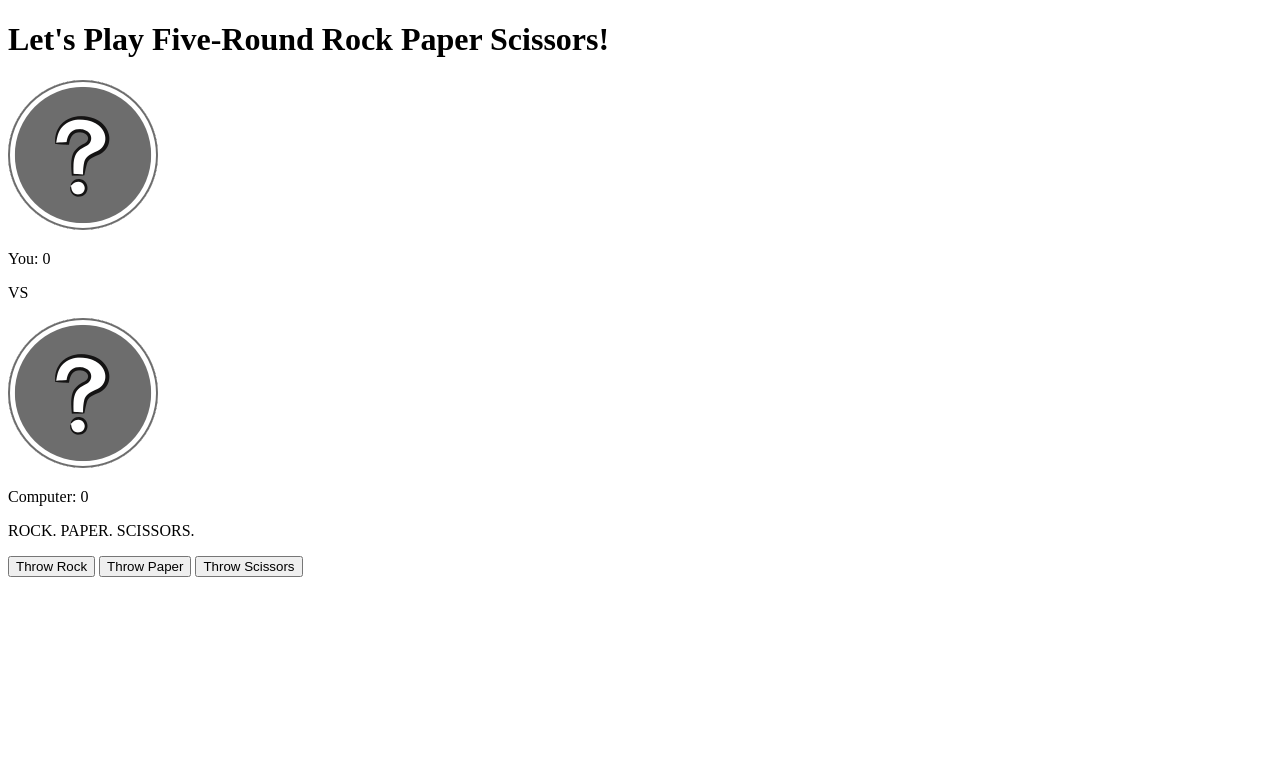
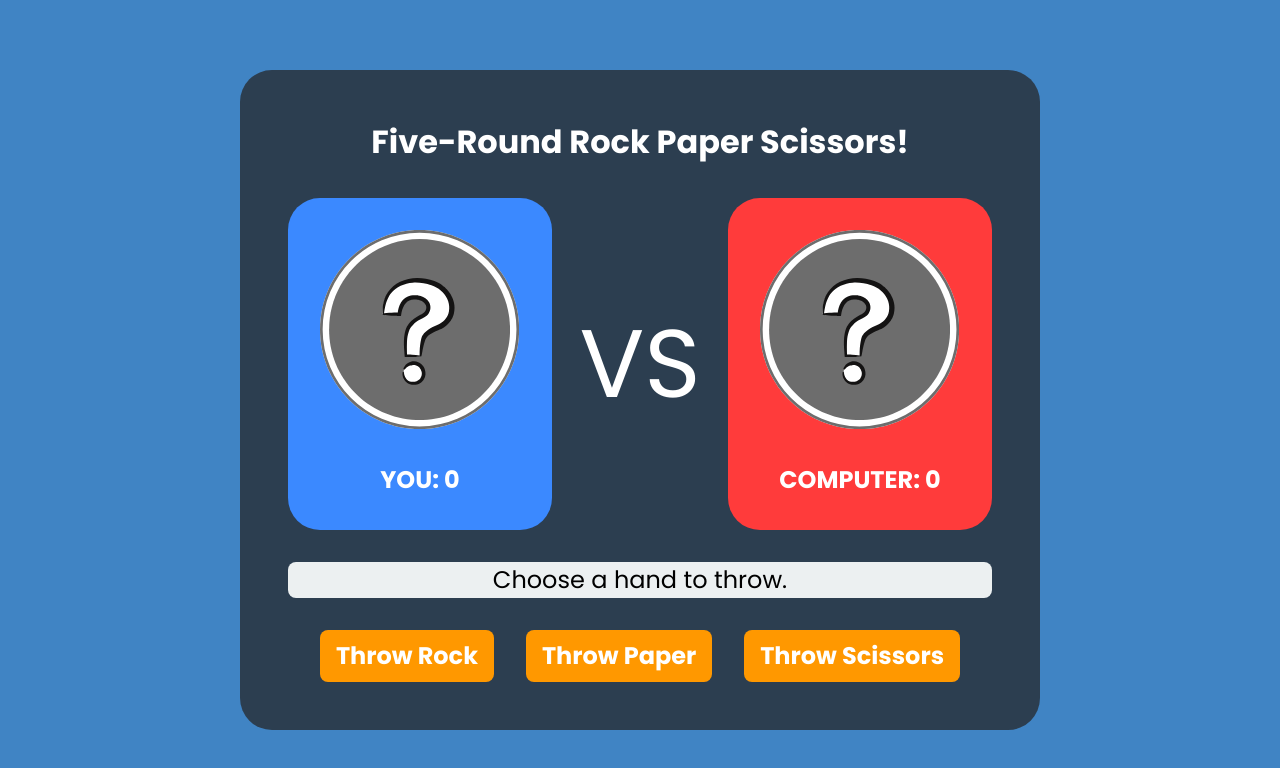
Before and after one commit to DevDiscere/TOP-rock-paper-scissors, a plain HTML site: page index.html in a window 1280 px wide. Both pictures are taken after a click on the button "Start Game". Drawn offline with Linux system fonts and the light colour scheme.

Commit message:
Add CSS styles, replace images, modify HTML and JS
I added custom CSS styles to design my website. I also used Josh W.
Comeau's CSS reset to remove the browser's initial CSS styles.

I replaced the png images with svg images so that I can resize them
without losing quality.

I modified the some of the HTML structure to better contain what I
envision the web project would look like. I also modified some of the JS
script behavior to better align with my vision.

```diff
--- a/index.html
+++ b/index.html
@@ -4,26 +4,34 @@
         <meta charset="UTF-8">
         <title></title>
         <link rel="stylesheet" href="./styles.css">
+        <link rel="preconnect" href="https://fonts.googleapis.com">
+        <link rel="preconnect" href="https://fonts.gstatic.com" crossorigin>
+        <link href="https://fonts.googleapis.com/css2?family=Bangers&family=Poppins:ital,wght@0,100;0,200;0,300;0,400;0,500;0,600;0,700;0,800;0,900;1,100;1,200;1,300;1,400;1,500;1,600;1,700;1,800;1,900&display=swap" rel="stylesheet">
         <script src="./script.js" defer></script>
     </head>
     <body>
         <main>
-            <h1>Let's Play Five-Round Rock Paper Scissors!</h1>
+            <h1>Five-Round Rock Paper Scissors!</h1>
+            <section class="image-container">
+                <img src="./images/rock_hand.svg" alt="A picture of a hand in a closed fist position inside two red circles." width="200" height="200">
+                <img src="./images/paper_hand.svg" alt="A picture of a hand in a open palm position inside two green circles." width="200" height="200">
+                <img src="./images/scissors_hand.svg" alt="A picture of a hand in a scissors position inside two blue circles." width="200" height="200">
+            </section>
             <button class="start-button">Start Game</button>
-            <section class="hide">
+            <section class="game-container hide">
                 <p class="winner-container hide"></p>
                 <div class="round-container">
-                    <div class="round-hand-container">
-                        <img class="human-hand" src="./images/default_choice.png" alt="A logo of a question mark inside two gray circles.">
-                        <p class="human-score">You: 0</p>
+                    <div class="hand-container human">
+                        <img class="human-hand" src="./images/default_choice.svg" alt="A picture of a question mark inside two gray circles." width="200" height="200">
+                        <p class="human-score">YOU: 0</p>
                     </div>
-                    <p>VS</p>
-                    <div class="round-hand-container">
-                        <img class="computer-hand" src="./images/default_choice.png" alt="A logo of a question mark inside two gray circles.">
-                        <p class="computer-score">Computer: 0</p>
+                    <p class="versus-text">VS</p>
+                    <div class="hand-container computer">
+                        <img class="computer-hand" src="./images/default_choice.svg" alt="A picture of a question mark inside two gray circles." width="200" height="200">
+                        <p class="computer-score">COMPUTER: 0</p>
                     </div>
                 </div>
-                <p class="result-container">ROCK. PAPER. SCISSORS.</p>
+                <p class="result-container">Choose a hand to throw.</p>
                 <div class="choice-container">
                     <button class="rock-button">Throw Rock</button>
                     <button class="paper-button">Throw Paper</button>
--- a/script.js
+++ b/script.js
@@ -22,9 +22,9 @@ function getComputerChoice () {
 function displayHandChoice (humanChoice, computerChoice) {
     function getImageSource (handChoice) {
         switch (handChoice) {
-            case "Rock": return "./images/rock_hand.png";
-            case "Paper": return "./images/paper_hand.png";
-            case "Scissors": return "./images/scissors_hand.png";
+            case "Rock": return "./images/rock_hand.svg";
+            case "Paper": return "./images/paper_hand.svg";
+            case "Scissors": return "./images/scissors_hand.svg";
         }
     }
 
@@ -37,25 +37,25 @@ function playRound (humanChoice, computerChoice) {
     let computerDecision = computerChoice.toLowerCase();
 
     if (humanDecision == computerDecision) {
-        resultContainer.textContent = `It's a tie! ${humanChoice} does not beat ${computerChoice}.`;
+        resultContainer.textContent = `Round ${gameRound}: ${humanChoice} does not beat ${computerChoice}.`;
     } else if (
         (humanDecision == "rock" && computerDecision == "scissors")
         || (humanDecision == "paper" && computerDecision == "rock")
         || (humanDecision == "scissors" && computerDecision == "paper")
     ) {
         ++humanScore;
-        resultContainer.textContent = `You win! ${humanChoice} beats ${computerChoice}.`;
+        resultContainer.textContent = `Round ${gameRound}: ${humanChoice} beats ${computerChoice}.`;
     } else if (
         (computerDecision == "rock" && humanDecision == "scissors")
         || (computerDecision == "paper" && humanDecision == "rock")
         || (computerDecision == "scissors" && humanDecision == "paper")
     ) {
         ++computerScore;
-        resultContainer.textContent = `You lose! ${computerChoice} beats ${humanChoice}.`;
+        resultContainer.textContent = `Round ${gameRound}: ${computerChoice} beats ${humanChoice}.`;
     }
 
-    humanScoreParagraph.textContent = `You: ${humanScore}`;
-    computerScoreParagraph.textContent = `Computer: ${computerScore}`;
+    humanScoreParagraph.textContent = `YOU: ${humanScore}`;
+    computerScoreParagraph.textContent = `COMPUTER: ${computerScore}`;
 }
 
 function playGame (buttonEvent) {
@@ -69,25 +69,28 @@ function playGame (buttonEvent) {
 function displayGameWinner (humanScore, computerScore) {
     winnerContainer.classList.remove("hide");
     commandContainer.classList.remove("hide");
+    choiceContainer.classList.add("hide");
 
     if (humanScore == computerScore) {
-        winnerContainer.textContent = "NO ONE WINS...";
+        winnerContainer.textContent = "IT'S A TIE! NO ONE WINS.";
     } else if (humanScore > computerScore) {
-        winnerContainer.textContent = "YOU WIN! CONGRATS.";
+        winnerContainer.textContent = "YOU WIN! CONGRATULATIONS.";
     } else if (humanScore < computerScore) {
         winnerContainer.textContent = "YOU LOSE! GOODLUCK NEXT TIME.";
     }
 }
 
 const startButton = document.querySelector(".start-button");
-const section = document.querySelector("section");
+const gameContainer = document.querySelector(".game-container");
 startButton.addEventListener("click", (event) => {
     event.target.classList.add("hide");
-    section.classList.remove("hide");
+    imageContainer.classList.add("hide");
+    gameContainer.classList.remove("hide");
 });
 
 const NUMBER_OF_ROUNDS = 5;
 let gameRound = 1, humanScore = 0, computerScore = 0;
+let imageContainer = document.querySelector(".image-container");
 let humanHandImage = document.querySelector(".human-hand");
 let computerHandImage = document.querySelector(".computer-hand");
 let winnerContainer = document.querySelector(".winner-container");
@@ -95,12 +98,12 @@ let resultContainer = document.querySelector(".result-container");
 let humanScoreParagraph = document.querySelector(".human-score");
 let computerScoreParagraph = document.querySelector(".computer-score");
 let commandContainer = document.querySelector(".command-container");
+let choiceContainer = document.querySelector(".choice-container");
 
 const choiceButtons = document.querySelectorAll(".choice-container button");
 choiceButtons.forEach(button => {
     button.addEventListener("click", (event) => {
         if (gameRound == NUMBER_OF_ROUNDS) {
-            disableChoiceButtons();
             playGame(event);
             displayGameWinner(humanScore, computerScore);
         } else if (gameRound < NUMBER_OF_ROUNDS) {
@@ -113,18 +116,17 @@ choiceButtons.forEach(button => {
 function resetGame () {
     gameRound = 1, humanScore = 0, computerScore = 0;
 
-    humanHandImage.setAttribute("src", "./images/default_choice.png");
-    computerHandImage.setAttribute("src", "./images/default_choice.png");
-
-    enableChoiceButtons();
-
-    winnerContainer.classList.add("hide");
+    humanHandImage.setAttribute("src", "./images/default_choice.svg");
+    computerHandImage.setAttribute("src", "./images/default_choice.svg");
 
     humanScoreParagraph.textContent = `You: ${humanScore}`;
     computerScoreParagraph.textContent = `Computer: ${computerScore}`;
-    resultContainer.textContent = "ROCK. PAPER. SCISSORS.";
+    resultContainer.textContent = "Choose a hand to throw.";
 
+    winnerContainer.classList.add("hide");
     commandContainer.classList.add("hide");
+
+    choiceContainer.classList.remove("hide");
 }
 
 const resetButton = document.querySelector(".reset-button");
@@ -133,13 +135,7 @@ resetButton.addEventListener("click", resetGame);
 const quitButton = document.querySelector(".quit-button");
 quitButton.addEventListener("click", () => {
     resetGame();
-    section.classList.add("hide");
+    gameContainer.classList.add("hide");
+    imageContainer.classList.remove("hide");
     startButton.classList.remove("hide");
 })
-
-function enableChoiceButtons () {
-    choiceButtons.forEach(button => button.removeAttribute("disabled"));
-}
-function disableChoiceButtons () {
-    choiceButtons.forEach(button => button.setAttribute("disabled", "disabled"));
-}
--- a/styles.css
+++ b/styles.css
@@ -1,3 +1,151 @@
+/*
+  Josh's Custom CSS Reset
+  https://www.joshwcomeau.com/css/custom-css-reset/
+*/
+
+*, *::before, *::after {
+    box-sizing: border-box;
+}
+
+* {
+    margin: 0;
+    /* outline: 1px solid firebrick; */
+}
+
+@media (prefers-reduced-motion: no-preference) {
+    html {
+        interpolate-size: allow-keywords;
+    }
+}
+
+body {
+    line-height: 1.5;
+    -webkit-font-smoothing: antialiased;
+}
+
+img, picture, video, canvas, svg {
+    display: block;
+    max-width: 100%;
+}
+
+input, button, textarea, select {
+    font: inherit;
+}
+
+p, h1, h2, h3, h4, h5, h6 {
+    overflow-wrap: break-word;
+}
+
+p {
+    text-wrap: pretty;
+}
+h1, h2, h3, h4, h5, h6 {
+    text-wrap: balance;
+}
+
+#root, #__next {
+    isolation: isolate;
+}
+
+body {
+    background-color: #4084c4;
+    display: flex;
+    justify-content: center;
+    align-items: center;
+    height: 100vh;
+}
+
+main {
+    text-align: center;
+    color: white;
+    font-family: "Poppins", Roboto, sans-serif;
+    background-color: #2C3E50;
+    width: 800px;
+    padding: 3rem;
+    border-radius: 2rem;
+}
+
+h1 {
+    margin-bottom: 2rem;
+}
+
+.image-container {
+    display: flex;
+    justify-content: center;
+    margin-bottom: 2rem;
+    gap: 1.5rem;
+}
+
+button {
+    font-size: 1.5rem;
+    font-weight: 700;
+    padding: 0.5rem 1rem;
+    border-radius: 0.5rem;
+    background-color: #ff9800;
+    color: white;
+    border: none;
+    cursor: pointer;
+}
+
+button:hover {
+    background-color: #e68900;
+}
+
+.winner-container, .result-container {
+    background-color: #F1C40F;
+    color: black;
+    font-size: 1.5rem;
+    margin-bottom: 2rem;
+    border-radius: 0.5rem;
+}
+
+.result-container {
+    background-color: #ECF0F1;
+}
+
+.round-container {
+    display: flex;
+    justify-content: space-between;
+    align-items: center;
+    margin-bottom: 2rem;
+}
+
+.hand-container {
+    padding: 2rem;
+    border-radius: 2rem;
+    display: flex;
+    flex-direction: column;
+}
+
+.human {
+    background-color: #3b89ff;
+}
+
+.computer {
+    background-color: #ff3b3b;
+}
+
+.hand-container p {
+    font-size: 1.5rem;
+    margin-top: 2rem;
+    font-weight: 700;
+}
+
+.versus-text {
+    font-size: 6rem;
+}
+
+.choice-container {
+    display: flex;
+    justify-content: space-evenly;
+}
+
+.command-container {
+    display: flex;
+    justify-content: center;
+    gap: 4rem;
+}
+
 .hide {
     display: none;
 }
```
Also changed, not shown: images/default_choice.png (deleted), images/default_choice.svg (added), images/paper_hand.png (deleted), images/paper_hand.svg (added), images/rock_hand.png (deleted), images/rock_hand.svg (added), images/scissors_hand.png (deleted), images/scissors_hand.svg (added).
